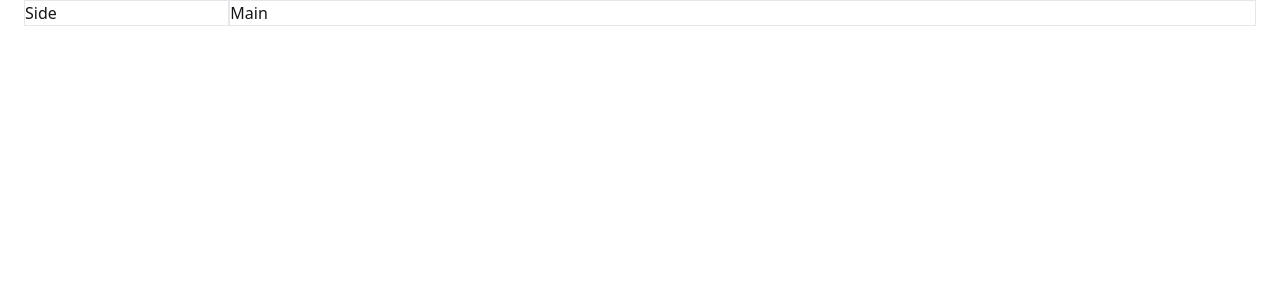
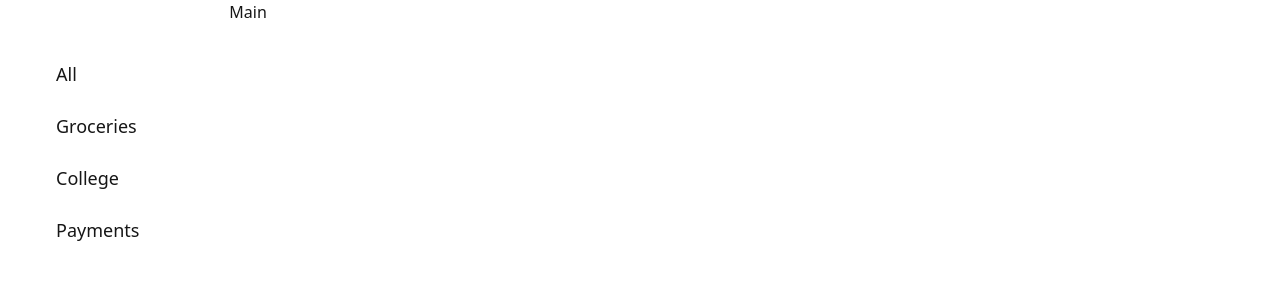
Before and after one commit to mohammadfallah7/react-todo-app, a React (Vite) app: page / in a window 1280 px wide. Shown: the top 300 px of the page. Built offline with nearby package versions, Linux system fonts and the light colour scheme.

Commit message:
implement sidebar

```diff
--- a/src/App.tsx
+++ b/src/App.tsx
@@ -1,8 +1,18 @@
+import { useState } from "react";
+import SideBar from "./components/SideBar";
+
 const App = () => {
+  const [selectedCategory, setSelectedCategory] = useState<string>("");
+
   return (
     <div className="container mx-auto px-4 sm:px-6 grid grid-cols-6">
-      <div className="col-span-1 border hidden sm:block">Side</div>
-      <div className="col-span-6 sm:col-span-5 border">Main</div>
+      <div className="col-span-1 hidden sm:block h-screen">
+        <SideBar
+          selectedCategory={selectedCategory}
+          onSelectCategory={(category) => setSelectedCategory(category)}
+        />
+      </div>
+      <div className="col-span-6 sm:col-span-5">Main</div>
     </div>
   );
 };
--- /dev/null
+++ b/src/components/SideBar.tsx
@@ -0,0 +1,36 @@
+interface Props {
+  selectedCategory: string;
+  onSelectCategory: (category: string) => void;
+}
+
+const SideBar = ({ selectedCategory, onSelectCategory }: Props) => {
+  return (
+    <ul
+      className="menu menu-md lg:menu-lg mt-10"
+      onClick={(event) =>
+        onSelectCategory((event.target as HTMLLinkElement).textContent || "")
+      }
+    >
+      <li>
+        <a className={`${selectedCategory === "All" && "active"}`}>All</a>
+      </li>
+      <li>
+        <a className={`${selectedCategory === "Groceries" && "active"}`}>
+          Groceries
+        </a>
+      </li>
+      <li>
+        <a className={`${selectedCategory === "College" && "active"}`}>
+          College
+        </a>
+      </li>
+      <li>
+        <a className={`${selectedCategory === "Payments" && "active"}`}>
+          Payments
+        </a>
+      </li>
+    </ul>
+  );
+};
+
+export default SideBar;
```
